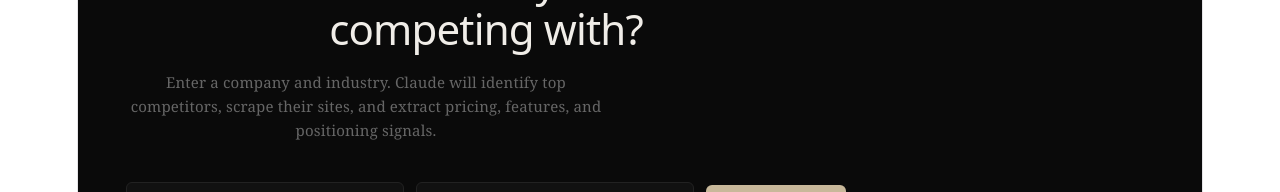
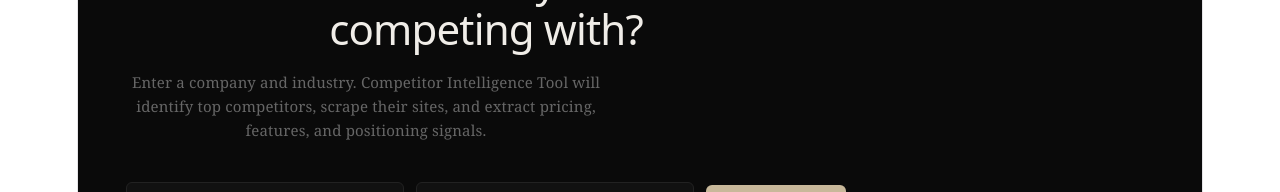
Before and after one commit to Deeks89/competitor-intelligence-ui, a React (Vite) app: page / in a window 1280 px wide. Shown: the part 240-432 px from the top of the page. Built offline with nearby package versions, Linux system fonts and the light colour scheme.

Commit message:
Redesign: dark editorial UI

```diff
--- a/src/App.jsx
+++ b/src/App.jsx
@@ -308,7 +308,7 @@
           Who are you<br />competing with?
         </h1>
         <p style={styles.heroSub}>
-          Enter a company and industry. Claude will identify top competitors, scrape their sites,
+          Enter a company and industry. Competitor Intelligence Tool will identify top competitors, scrape their sites,
           and extract pricing, features, and positioning signals.
         </p>
 
```
